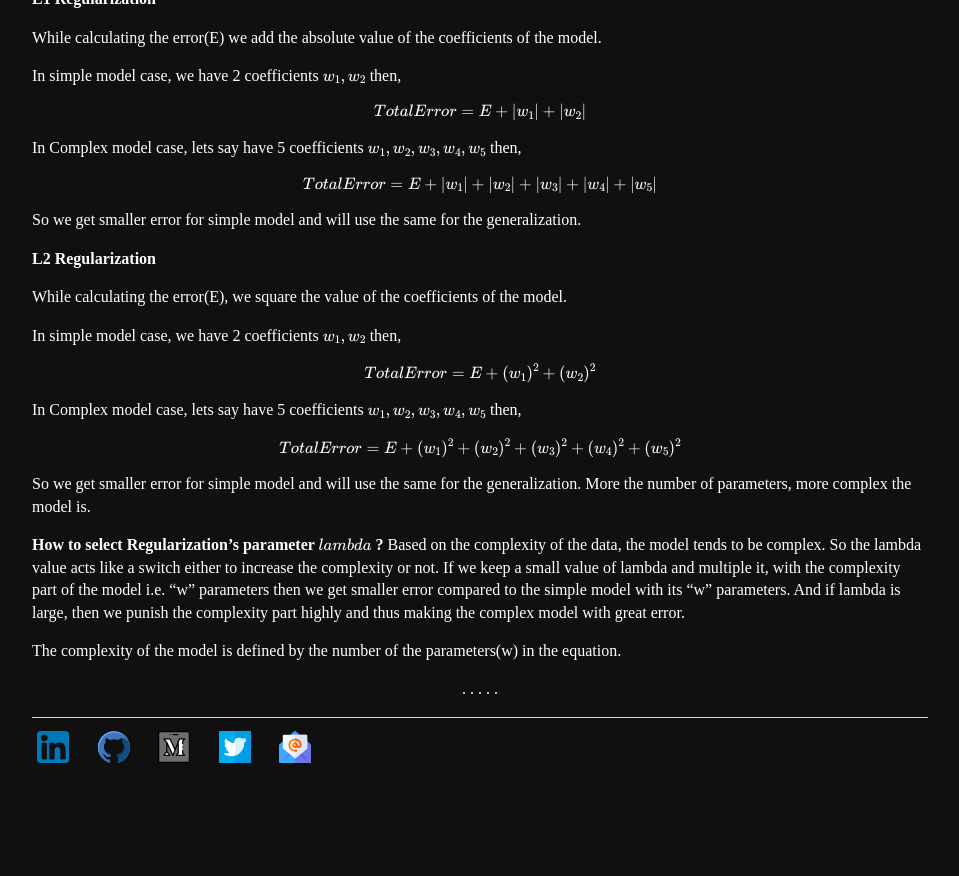
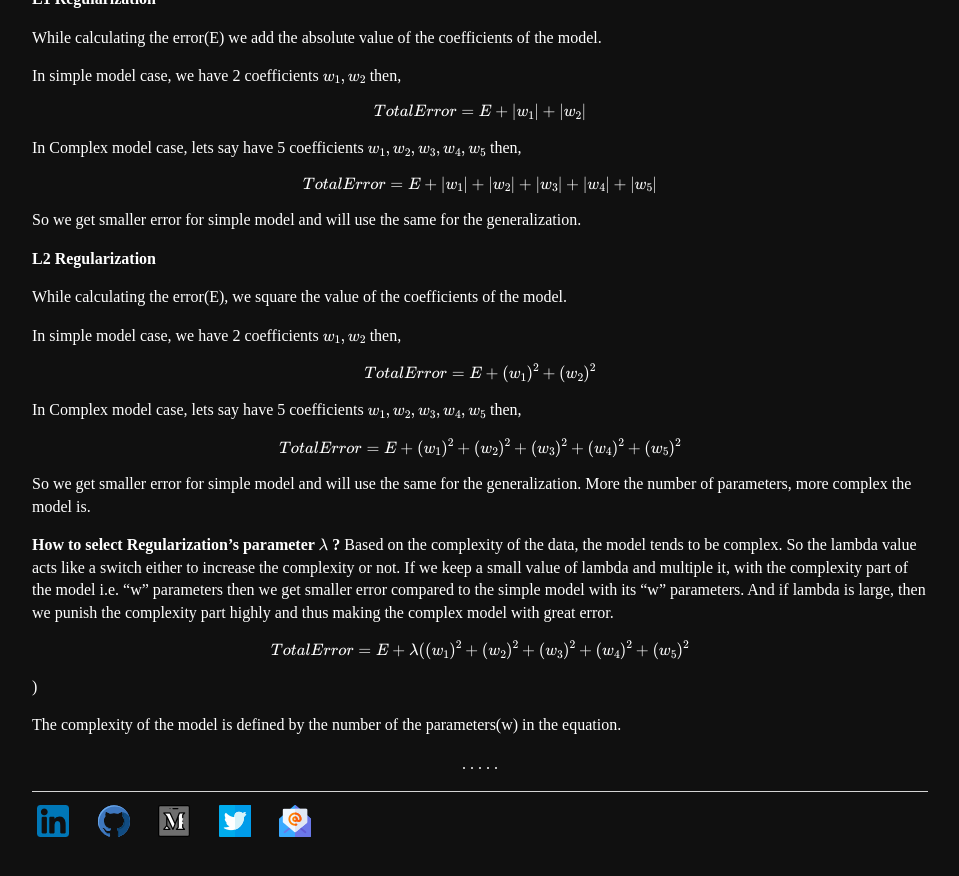
Before and after one commit to Mayurji/mayurji.github.io, a Jekyll site: the page built from _machine-learning/2020-11-06-machine-learning-II.md, in a window 1280 px wide and 900 px high, scrolled down 4300 px. Shown: the top 876 px of the window, without its empty margins (160-1119 px from the left). Built offline with Jekyll 4.4.1, drawn with Linux system fonts in a browser that asks for light colours; formulas are drawn with MathJax 3; before the commit the page ends 5126 px from its top, so only the background shows below that.

Commit message:
Update 2020-11-06-machine-learning-II.md

```diff
--- a/_machine-learning/2020-11-06-machine-learning-II.md
+++ b/_machine-learning/2020-11-06-machine-learning-II.md
@@ -132,8 +132,10 @@ In Complex model case, lets say have 5 coefficients $$w_1, w_2, w_3, w_4, w_5$$
 
 So we get smaller error for simple model and will use the same for the generalization. More the number of parameters, more complex the model is.
 
-**How to select Regularization's parameter $$lambda$$ ?**
+**How to select Regularization's parameter $$\lambda$$ ?**
 Based on the complexity of the data, the model tends to be complex. So the lambda value acts like a switch either to increase the complexity or not. If we keep a small value of lambda and multiple it, with the complexity part of the model i.e. "w" parameters then we get smaller error compared to the simple model with its "w" parameters. And if lambda is large, then we punish the complexity part highly and thus making the complex model with great error.
+
+<p>$$TotalError = E + \lambda ((w_1)^2 + (w_2)^2 + (w_3)^2 + (w_4)^2 + (w_5)^2$$)</p>
 
 The complexity of the model is defined by the number of the parameters(w) in the equation.
 
```
